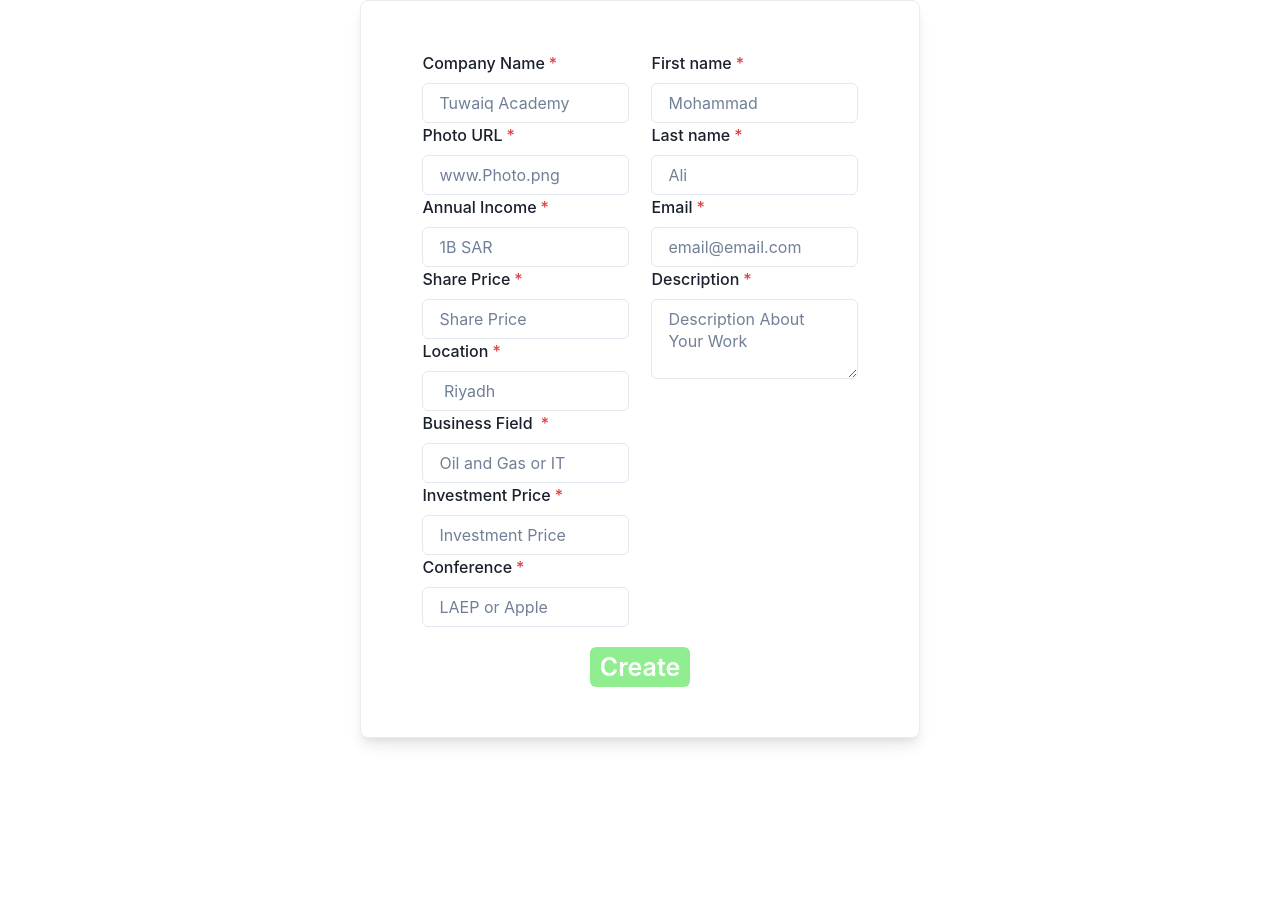
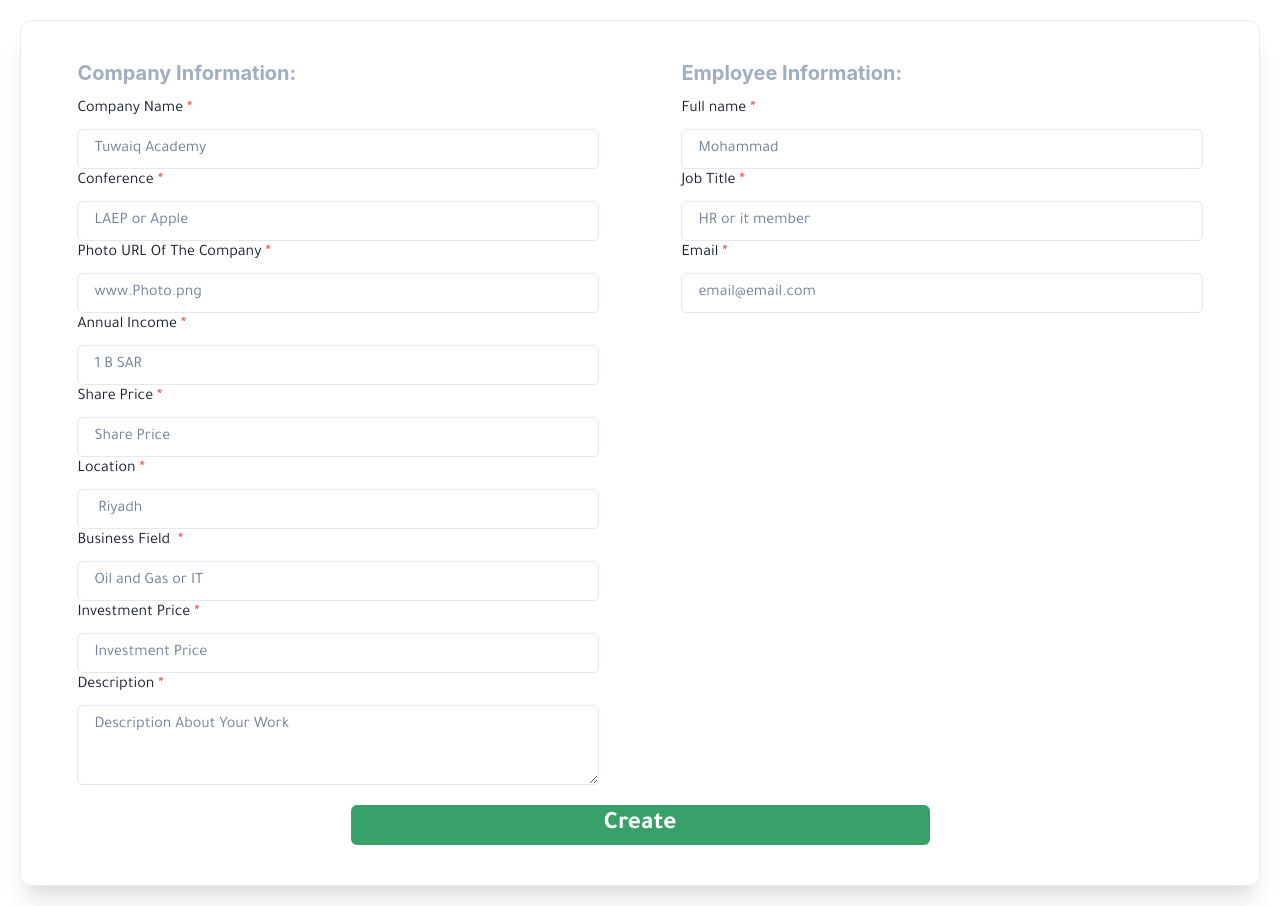
Before and after one commit to Hat1998/Services, a React (Vite) app in the folder invest-with-us/: page /add in a window 1280 px wide. Before the commit the page ends 800 px from the top, so only its background shows below. Built offline with nearby package versions, Linux system fonts and the light colour scheme; no server answers.

Commit message:
nav and home page was change

```diff
--- a/invest-with-us/index.html
+++ b/invest-with-us/index.html
@@ -20,6 +20,7 @@ rel="stylesheet"
 href="https://cdnjs.cloudflare.com/ajax/libs/mdb-ui-kit/6.1.0/mdb.min.css"
 rel="stylesheet"
 />
+
     <meta name="viewport" content="width=device-width, initial-scale=1.0" />
     <title>Invest With Us</title>
   </head>
--- a/invest-with-us/src/App.css
+++ b/invest-with-us/src/App.css
@@ -1,3 +1,13 @@
+/* @import url('https://fonts.googleapis.com/css2?family=Oswald:wght@600&family=Tajawal&display=swap'); */
+@import url('https://fonts.googleapis.com/css2?family=Oswald:wght@300&family=Tajawal:wght@400;700&display=swap');
+#root{
+  font-family: 'Oswald', sans-serif;
+font-family: 'Tajawal', sans-serif;
+}
+
+
+
+
 .spinner{
   margin-left: auto;
   margin-right: auto;
--- a/invest-with-us/src/components/AddCompany.tsx
+++ b/invest-with-us/src/components/AddCompany.tsx
@@ -1,4 +1,4 @@
-import { Alert,Box, FormControl, FormLabel, Input, Textarea , Grid, GridItem, chakra, Image, Flex, Icon, Button} from "@chakra-ui/react";
+import { Alert,Box, FormControl, FormLabel, Input, Textarea , Grid, GridItem, chakra, Image, Flex, Icon, Button, Heading, Divider} from "@chakra-ui/react";
 import {StarIcon} from '@chakra-ui/icons'
 import { MdEmail, MdHeadset, MdLocationOn } from "react-icons/md";
 import { BsFillBriefcaseFill } from "react-icons/bs";
@@ -10,7 +10,7 @@ function AddCompany() {
     const[data, setData]= React.useState<any>([])
     const [id, setId] = React.useState<any>("");
     const[firstName, setFirstName]= React.useState('')
-    const[lasttName, setlasttName]= React.useState('')
+    const[jog, setjob]= React.useState('')
     const[email, setEmail]= React.useState('')
     const[companyName, setCompanyName]= React.useState("")
     const[photo, setPhoto]= React.useState('')
@@ -57,7 +57,7 @@ function AddCompany() {
 // localStorage.setItem('')
         axios.post('https://63e225d4109336b6cb00a67d.mockapi.io/companiesDB',{
             firstName,
-            lasttName,
+            jog,
             email,
             companyName,
             photo,
@@ -67,7 +67,7 @@ function AddCompany() {
              sharePrice,
             description,
             investmentPrice,
-            conference
+            conference  ,
          })
 localStorage.setItem('id',id)
 localStorage.setItem('companyName',companyName)
@@ -106,29 +106,33 @@ localStorage.setItem('companyName',business)
 
 
 
-    <Box w='full' h='full' my={'auto'}>
+    <Box w='full' h='full' my={'auto'} p={5} >
 
 
-      <Grid  w={'35rem'} p={50}  border= '1px'  borderColor={"blackAlpha.200"} borderRadius={'xl'} m={'auto'} shadow={'lg'} rounded={'lg'}  h='full' templateColumns='repeat(1, 2fr)' >
-      <FormControl isRequired display={'grid'}   gridTemplateColumns='45% 45% '  justifyContent={'space-around'} >
+      <Grid  w={'full'} p={10}  border= '1px'  borderColor={"blackAlpha.200"} borderRadius={'2xl'} mx={'auto'} shadow={'xl'} rounded={'xl'}  h='auto' templateColumns='repeat(1, 2fr)' >
+      <FormControl isRequired display={'grid'}  gap={"50"}  gridTemplateColumns='45% 45% '  justifyContent={'space-around'}  >
 
 {/** start company info */}
 <Box >
+<Heading as='h2' size='md' mb={3} color={'gray.400'}>
+Company Information:
+  </Heading>
 
         <GridItem >
         <FormLabel>Company Name</FormLabel>
         <Input placeholder="Tuwaiq Academy" onChange={e =>{setCompanyName(e.target.value)}}/>
         </GridItem>
-
-
-
+        <GridItem >
+        <FormLabel>Conference</FormLabel>
+        <Input placeholder="LAEP or Apple" onChange={e =>{setConference(e.target.value)}}/>
+        </GridItem>
          <GridItem >
-        <FormLabel>Photo URL</FormLabel>
+        <FormLabel>Photo URL Of The Company</FormLabel>
         <Input placeholder="www.Photo.png" onChange={e =>{setPhoto(e.target.value)}}/>
         </GridItem>
         <GridItem >
         <FormLabel>Annual Income</FormLabel>
-        <Input placeholder="1B SAR " onChange={e =>{setAnnualIncome(e.target.value)}}/>
+        <Input placeholder="1 B SAR " onChange={e =>{setAnnualIncome(e.target.value)}}/>
         </GridItem>
         <GridItem >
         <FormLabel>Share Price</FormLabel>
@@ -146,37 +150,38 @@ localStorage.setItem('companyName',business)
         <FormLabel>Investment Price</FormLabel>
         <Input placeholder="Investment Price" onChange={e =>{setInvestmentPrice(e.target.value)}}/>
         </GridItem>
-        <GridItem >
-        <FormLabel>Conference</FormLabel>
-        <Input placeholder="LAEP or Apple" onChange={e =>{setConference(e.target.value)}}/>
-        </GridItem>
-
+        <Box >
+        <FormLabel>Description</FormLabel>
+        <Textarea placeholder="Description About Your Work" onChange={e =>{setDescription(e.target.value)}} />
+        </Box>
         </Box>
 
         {/** End company info */}
+
         {/** start Hr info */}
+
 
         <Box>
 
+        <Heading as='h2' size='md' mb={3} color={'gray.400'}>
+        Employee Information:
+  </Heading>
 
         <GridItem >
-        <FormLabel>First name</FormLabel>
+        <FormLabel>Full name</FormLabel>
         <Input placeholder="Mohammad" onChange={e =>{setFirstName(e.target.value)}}/>
         </GridItem>
 
         <GridItem >
-        <FormLabel>Last name</FormLabel>
-        <Input placeholder="Ali" onChange={e =>{ setlasttName(e.target.value)}} />
+        <FormLabel>Job Title</FormLabel>
+        <Input placeholder="HR or it member" onChange={e =>{ setjob(e.target.value)}} />
         </GridItem>
 
         <GridItem >
         <FormLabel>Email</FormLabel>
         <Input placeholder="email@email.com " onChange={e =>{setEmail(e.target.value)}} />
         </GridItem>
-        <Box   >
-        <FormLabel>Description</FormLabel>
-        <Textarea placeholder="Description About Your Work" onChange={e =>{setDescription(e.target.value)}} />
-        </Box>
+
         </Box>
         {/** End info */}
 
@@ -190,7 +195,7 @@ localStorage.setItem('companyName',business)
         <Textarea placeholder="Description About Your Work" onChange={e =>{setDescription(e.target.value)}} />
         </Box>
       */}
-      <Button mt={5} w={100} mx='auto'bg={"lightgreen"} color={"white"} fontSize={25} onClick={post} >Create</Button>
+      <Button mt={5} colorScheme='teal'  w={'50%'} mx='auto'bg={'green.500'} color={"white"} fontSize={25} onClick={post} >Create</Button>
      {/* <Button bg={"lightgreen"} onClick={()=>{DeleteItems}}>delete</Button> */}
 
     </Grid>
--- a/invest-with-us/src/components/CardDetails.tsx
+++ b/invest-with-us/src/components/CardDetails.tsx
@@ -35,6 +35,7 @@ function CardDetails(props:any) {
          console.log(res)
       });
   }, []);
+
   return (
     <Container maxW={'7xl'}>
       <SimpleGrid
@@ -43,8 +44,8 @@ function CardDetails(props:any) {
         py={{ base: 18, md: 5 }}>
         <Flex>
           <Image
-            rounded={'md'}
-            alt={'product image'}
+            rounded={'lg'}
+            alt={' image'}
             src={data.photo}
             fit={'cover'}
             align={'center'}
--- a/invest-with-us/src/components/ClientsHome.tsx
+++ b/invest-with-us/src/components/ClientsHome.tsx
@@ -58,8 +58,8 @@ export default function CaptionCarousel() {
     <Box
 
 
-     mt={'7rem'}
-      height={'450px'}
+     mt={'1rem'}
+      height={'360'}
       width={'full'}
       overflow={'hidden'}>
       {/* CSS files for react-slick */}
@@ -94,7 +94,7 @@ textAlign={'center'}      ><Text
           <Box
 
             key={index}
-            height={'150px'}
+            height={'150'}
             position="relative"
             backgroundPosition="center"
             backgroundRepeat="no-repeat"
--- a/invest-with-us/src/components/CompanyHome.tsx
+++ b/invest-with-us/src/components/CompanyHome.tsx
@@ -5,11 +5,8 @@ import axios from "axios"
 import Show from './Show'
 import ShowCards from './ShowCards'
 
-
-
-function CompanyHome( ) {
+function CompanyHome() {
     const[data, setData]= React.useState<any>([])
-
 
     const navigate = useNavigate();
 
--- a/invest-with-us/src/components/CompanySingUp.tsx
+++ b/invest-with-us/src/components/CompanySingUp.tsx
@@ -37,7 +37,7 @@ function App() {
 
               <div className="d-flex flex-row align-items-center mb-4 ">
                 <MDBIcon fas icon="user me-3" size='lg'/>
-                <MDBInput label='Your Name' id='form1' type='text' className='w-100'/>
+                <MDBInput label='Your Name' id='form1' type='text' className='w-100' required/>
               </div>
               <div className="d-flex flex-row align-items-center mb-4 ">
                 <MDBIcon fas icon="building me-3" size='lg'/>
--- a/invest-with-us/src/components/InvestorSingUp.tsx
+++ b/invest-with-us/src/components/InvestorSingUp.tsx
@@ -32,7 +32,7 @@ function InvestorSingUp() {
 
               <div className="d-flex flex-row align-items-center mb-4 ">
                 <MDBIcon fas icon="user me-3" size='lg'/>
-                <MDBInput label='Your Name' id='form1' type='text' className='w-100'/>
+                <MDBInput label='Your Name' id='form1' type='text' className='w-100' />
               </div>
 
               <div className="d-flex flex-row align-items-center mb-4">
--- a/invest-with-us/src/components/NavHome.tsx
+++ b/invest-with-us/src/components/NavHome.tsx
@@ -33,7 +33,9 @@ import SingUp from "./SingUp";
     const { isOpen, onToggle } = useDisclosure();
 
     return (
-      <Box >
+      // this is make the nav fixed
+      // position="fixed" zIndex={50}
+      <Box  w={'full'} mx={'auto'} >
         <Flex
 
           bg={useColorModeValue('white', 'gray.800')}
@@ -44,7 +46,9 @@ import SingUp from "./SingUp";
           borderBottom={1}
           borderStyle={'solid'}
           borderColor={useColorModeValue('gray.200', 'gray.900')}
-          align={'center'}>
+          align={'center'}
+
+          >
           <Flex
             flex={{ base: 1, md: 'auto' }}
             ml={{ base: -2 }}
--- a/invest-with-us/src/components/OurServices.tsx
+++ b/invest-with-us/src/components/OurServices.tsx
@@ -9,9 +9,10 @@ export default function Home3(){
       bg="#fff"
       _dark={{ bg: "#3e3e3e" }}
       p={20}
-      w="full"
+      w="auto"
       justifyContent="center"
       alignItems="center"
+
 
     >
 
@@ -72,7 +73,7 @@ export default function Home3(){
           alignItems="center"
           columns={{ base: 1, md: 2 }}
           flexDirection="column-reverse"
-          mb={5}
+          mt={-50}
           spacingY={{ base: 10, md: 32 }}
           spacingX={{ base: 10, md: 24 }}
         >
--- a/invest-with-us/src/components/SingUp.tsx
+++ b/invest-with-us/src/components/SingUp.tsx
@@ -6,7 +6,7 @@ function SingUp() {
   const { isOpen, onOpen, onClose } = useDisclosure()
   return (
     <div>
-      <Button  bg={"green.400"} color={'#fff'}onClick={onOpen}>Sing Up</Button>
+      <Button colorScheme='teal' bg={"green.400"} color={'#fff'}onClick={onOpen}>Sing Up</Button>
 
       <Modal isOpen={isOpen} onClose={onClose} >
         <ModalOverlay />
```
Also changed, not shown: invest-with-us/src/components/HomePage.tsx (+5 -5 lines).
